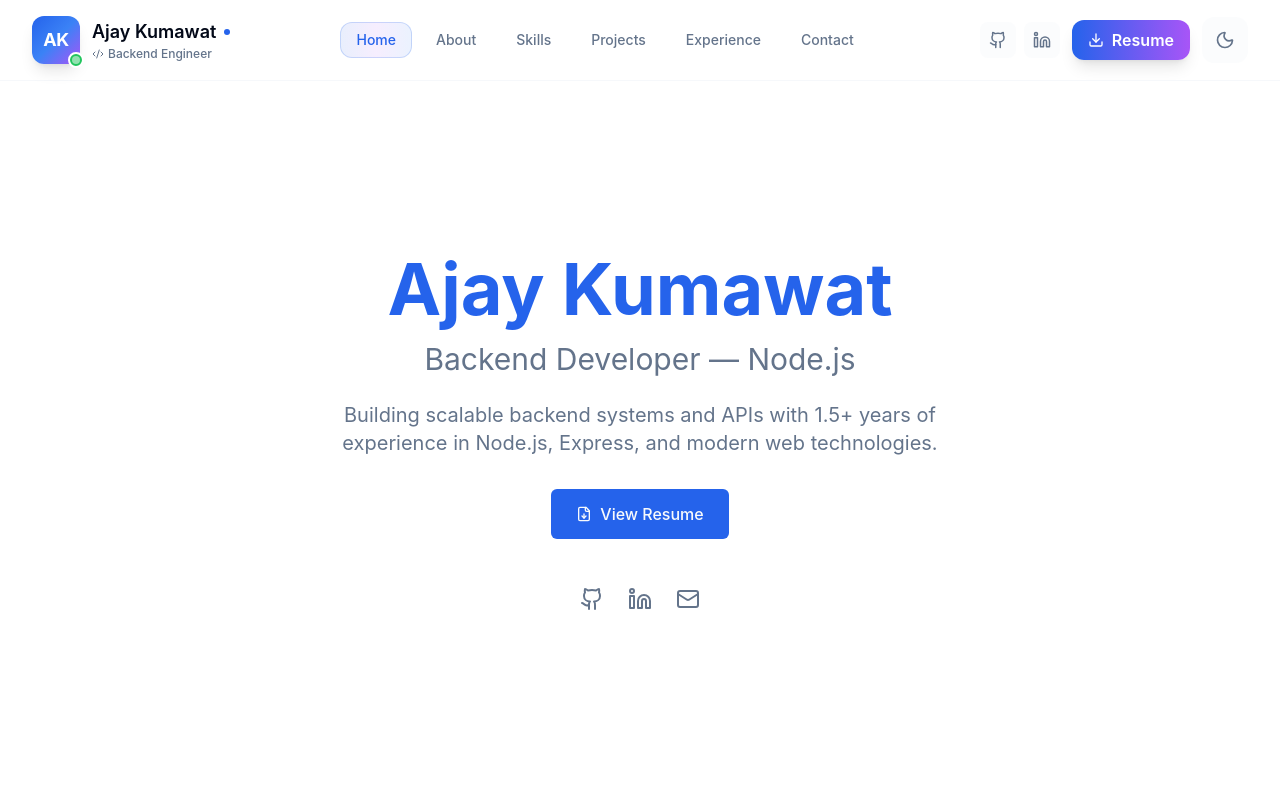
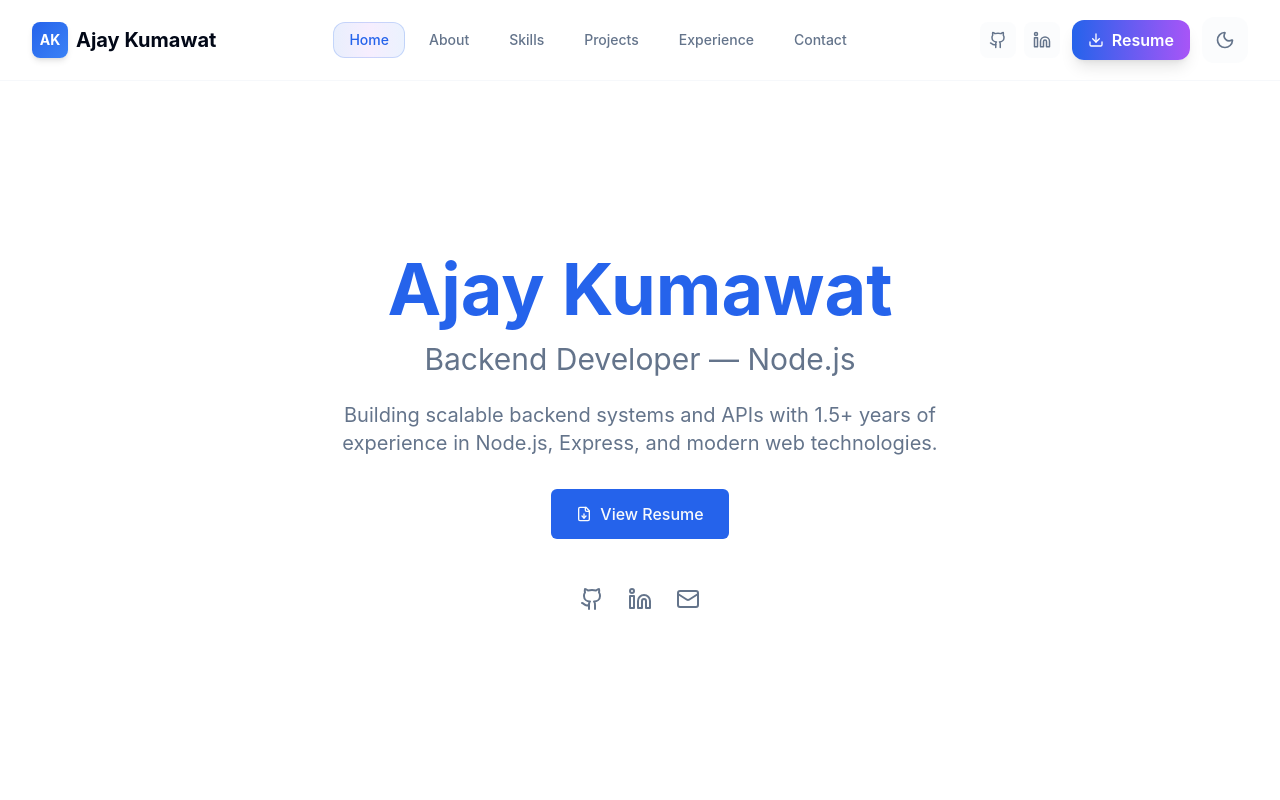
Before and after one commit to ajay-kumawat1/Portfolio, a React (Vite) app: page / in a window 1280 px wide. Shown: the top 800 px of the page. Built offline with nearby package versions, Linux system fonts and the light colour scheme.

Commit message:
feat(navbar): simplify logo section with modern design and compact layout

```diff
--- a/src/components/Navbar.tsx
+++ b/src/components/Navbar.tsx
@@ -84,52 +84,22 @@ const Navbar = ({ darkMode, toggleDarkMode }: NavbarProps) => {
     >
       <div className="max-w-7xl mx-auto px-4 sm:px-6 lg:px-8">
         <div className="flex justify-between items-center h-20">
-          {/* Professional Logo */}
-          <motion.div
-            whileHover={{ scale: 1.02 }}
-            className="flex-shrink-0 relative group"
-          >
-            <a href="#home" className="flex items-center space-x-3">
-              {/* Modern Logo Design */}
-              <div className="flex items-center space-x-3">
-                {/* Monogram/Avatar */}
-                <div className="relative">
+          {/* Modern Logo */}
+          <motion.div whileHover={{ scale: 1.02 }} className="flex-shrink-0">
+            <a href="#home" className="flex items-center space-x-2">
+              {/* Compact Monogram */}
               <motion.div
                 whileHover={{ rotate: 5 }}
                 transition={{ duration: 0.3 }}
-                    className="w-12 h-12 bg-gradient-to-br from-primary via-blue-500 to-purple-500 rounded-xl flex items-center justify-center shadow-lg group-hover:shadow-xl transition-shadow"
+                className="w-9 h-9 bg-gradient-to-br from-primary to-blue-500 rounded-lg flex items-center justify-center shadow-md hover:shadow-lg transition-shadow"
               >
-                    <span className="text-white font-bold text-lg tracking-tight">
-                      AK
-                    </span>
+                <span className="text-white font-bold text-sm">AK</span>
               </motion.div>
-                  {/* Status indicator */}
-                  <div className="absolute -bottom-1 -right-1 w-4 h-4 bg-green-500 rounded-full border-2 border-background flex items-center justify-center">
-                    <div className="w-2 h-2 bg-white rounded-full animate-pulse" />
-                  </div>
-                </div>
 
-                {/* Text Content */}
-                <div className="flex flex-col">
-                  <div className="flex items-center space-x-2">
-                    <span className="text-lg font-semibold text-foreground group-hover:text-primary transition-colors">
+              {/* Name Only */}
+              <span className="text-xl font-bold text-foreground hover:text-primary transition-colors">
                 Ajay Kumawat
               </span>
-                    <motion.div
-                      initial={{ scale: 0 }}
-                      animate={{ scale: 1 }}
-                      transition={{ delay: 0.5 }}
-                      className="w-1.5 h-1.5 bg-primary rounded-full"
-                    />
-                  </div>
-                  <div className="flex items-center space-x-1">
-                    <Code2 className="w-3 h-3 text-muted-foreground" />
-                    <span className="text-xs text-muted-foreground font-medium">
-                      Backend Engineer
-                    </span>
-                  </div>
-                </div>
-              </div>
             </a>
           </motion.div>
 
```
Lines whose indentation alone changed are shown as unchanged.
